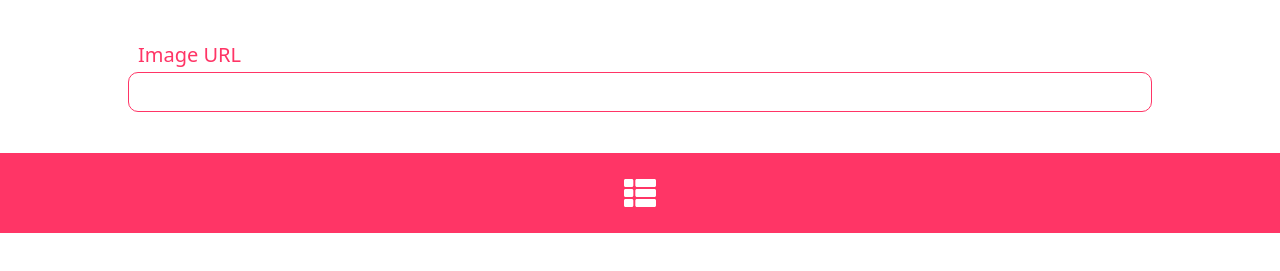
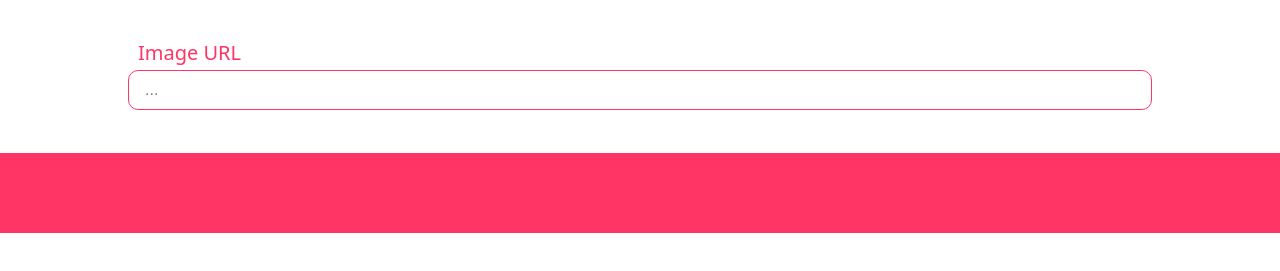
Before and after one commit to idn8k/responsibility_app, a Next.js app: page /addChildPage in a window 1280 px wide. Shown: the part 567-838 px from the top of the page. Built offline with nearby package versions, Linux system fonts and the light colour scheme.

Commit message:
create new child - done

```diff
--- a/components/AddChildForm.jsx
+++ b/components/AddChildForm.jsx
@@ -1,7 +1,10 @@
 import React, { useEffect, useState } from "react";
+import { useRouter } from "next/router";
+import { mutate } from "swr";
+
 import Button from "./ui/Button";
 import styled from "styled-components";
-import { mutate } from "swr";
+import Link from "next/link";
 
 const StyledHeading = styled.h2`
   color: #ff3566;
@@ -83,21 +86,40 @@ const StyledBtnContainer = styled.div`
   justify-content: space-around;
 `;
 
+const StyledLinkBtn = styled(Link)`
+  background-color: #fff;
+  color: #ff3566;
+  border: 1px solid #ff3566;
+  width: 45%;
+  padding: 10px 0;
+  border-radius: 10px;
+  cursor: pointer;
+  font-size: 20px;
+  text-decoration: none;
+  text-align: center;
+`;
+
 export default function AddChildForm() {
+  const router = useRouter();
   const [inputData, setInputData] = useState({
     name: "",
     birth_date: "",
     imgUrl: "",
   });
-  const [isInput, setIsInput] = useState(false);
 
-  useEffect(
-    function () {
-      console.log("Update state:", isInput);
-      console.log("Update state:", inputData);
-    },
-    [isInput, inputData]
-  );
+  const [isFormComplete, setFormComplete] = useState(false);
+
+  useEffect(() => {
+    if (
+      inputData.name.length !== 0 &&
+      inputData.birth_date.length !== 0 &&
+      inputData.imgUrl.length !== 0
+    ) {
+      setFormComplete(true);
+    } else {
+      setFormComplete(false);
+    }
+  }, [inputData]);
 
   async function handleSubmit(e) {
     e.preventDefault();
@@ -113,16 +135,18 @@ export default function AddChildForm() {
     if (response.ok) {
       mutate();
     }
-
-    console.log("response:", response);
+    setInputData(childData);
+    router.push("/");
   }
 
   function handleChange(e) {
-    setIsInput(e.target.value.length === 0);
-    console.log(isInput);
+    const key = e.target.name;
+    const value = e.target.value;
+
+    setInputData((inputData) => ({ ...inputData, [key]: value }));
   }
 
-  // const shortendUrl = inputData?.imgUrl.slice(0, 20) + "...";
+  const shortendUrl = inputData?.imgUrl.slice(0, 20) + "...";
 
   return (
     <>
@@ -136,6 +160,7 @@ export default function AddChildForm() {
             type="text"
             id="name"
             onChange={handleChange}
+            value={inputData.name}
             placeholder={inputData.name ? inputData.name : "..."}
           />
         </StyledInputContainer>
@@ -147,31 +172,32 @@ export default function AddChildForm() {
             type="date"
             id="birth_date"
             onChange={handleChange}
-            placeholder={inputData.birth_date ? inputData.name : "01.01.2020"}
+            value={inputData.birth_date}
+            placeholder={
+              inputData.birth_date ? inputData.birth_date : "01.01.2020"
+            }
           />
         </StyledInputContainer>
         <StyledInputContainer>
           <StyledLabel htmlFor="imgUrl">Image URL</StyledLabel>
           <StyledInput
+            required
             name="imgUrl"
-            required
             type="text"
             id="imgUrl"
             onChange={handleChange}
-            // placeholder={inputData.imgUrl ? shortendUrl : "..."}
-            placeholder={inputData.imgUrl}
+            value={inputData.imgUrl}
+            placeholder={inputData.imgUrl ? shortendUrl : "..."}
           />
         </StyledInputContainer>
         <StyledBtnContainer>
-          {!isInput ? (
+          {isFormComplete ? (
             <>
-              <Button add type="submit">
-                Add
-              </Button>
-              <Button>Cancel</Button>
+              <StyledLinkBtn href="/">Cancel</StyledLinkBtn>
+              <Button type="submit">Add</Button>
             </>
           ) : (
-            <Button>Cancel</Button>
+            <StyledLinkBtn href="/">Cancel</StyledLinkBtn>
           )}
         </StyledBtnContainer>
       </StyledForm>
--- a/components/Navbar.jsx
+++ b/components/Navbar.jsx
@@ -1,7 +1,9 @@
-import React from "react";
+import React, { useEffect, useState } from "react";
 import styled from "styled-components";
+import { useRouter } from "next/router";
 
-import { FaThList } from "react-icons/fa";
+import { FaThList, FaPlus } from "react-icons/fa";
+import Link from "next/link";
 
 const StyledNavbar = styled.nav`
   background: #ff3566;
@@ -17,9 +19,17 @@ const StyledNavbar = styled.nav`
 `;
 
 export default function Navbar() {
+  const [showPlusIcon, setIcon] = useState(false);
+  const { pathname } = useRouter();
+  useEffect(() => {
+    setIcon(pathname === "/addChildPage");
+  }, [pathname, showPlusIcon]);
+
   return (
     <StyledNavbar>
-      <FaThList color="white" size="2rem" />
+      <Link href="/addChildPage">
+        {!showPlusIcon && <FaPlus color="white" size="2rem" />}
+      </Link>
     </StyledNavbar>
   );
 }
--- a/components/ui/Button.jsx
+++ b/components/ui/Button.jsx
@@ -2,9 +2,9 @@ import React from "react";
 import styled from "styled-components";
 
 const StyledBtn = styled.button`
-  background-color: ${(props) => (props.add ? "#ff3566" : "#fff")};
-  color: ${(props) => (props.add ? "#fff" : "#ff3566")};
-  border: solid 1px ${(props) => (props.add ? "#fff" : "#ff3566")};
+  background-color: #ff3566;
+  color: #fff;
+  border: 1px solid #ff3566;
   width: 45%;
   padding: 10px 0;
   border-radius: 10px;
@@ -12,6 +12,6 @@ const StyledBtn = styled.button`
   font-size: 20px;
 `;
 
-export default function Button({ children, add }) {
-  return <StyledBtn add={add}>{children}</StyledBtn>;
+export default function Button({ children }) {
+  return <StyledBtn>{children}</StyledBtn>;
 }
--- a/components/ui/Logo.jsx
+++ b/components/ui/Logo.jsx
@@ -12,14 +12,14 @@ export default function Logo() {
   return (
     <StyledLogo width={78} height={78} viewBox="0 0 335 293">
       <path
-        fill-rule="evenodd"
-        clip-rule="evenodd"
+        fillRule="evenodd"
+        clipRule="evenodd"
         d="M244.122 199.573C230.207 230.92 202.465 255.731 166.589 264.582C104.981 279.78 42.7177 242.158 27.5192 180.55C12.3208 118.943 49.9429 56.6792 111.55 41.4808C147.427 32.6302 183.525 41.6917 210.422 62.9709L200.906 70.1488C176.973 52.3137 145.544 44.9286 114.302 52.6358C58.8555 66.3144 24.9956 122.352 38.6742 177.799C52.3528 233.245 108.39 267.105 163.837 253.427C195.078 245.719 219.467 224.564 232.359 197.644L244.122 199.573Z"
         fill="white"
       />
       <path
-        fill-rule="evenodd"
-        clip-rule="evenodd"
+        fillRule="evenodd"
+        clipRule="evenodd"
         d="M283.506 16.5708C282.647 13.0868 278.505 11.6156 275.641 13.7766L77.0046 163.608C73.4931 166.257 74.8661 171.822 79.2066 172.534L324.737 212.791C328.278 213.371 331.26 210.143 330.4 206.659L283.506 16.5708ZM275.051 35.0647C274.191 31.5781 270.045 30.1082 267.181 32.2743L101.505 157.566C98.0018 160.216 99.3724 165.771 103.706 166.487L308.645 200.35C312.188 200.935 315.174 197.706 314.314 194.219L275.051 35.0647Z"
         fill="white"
       />
--- a/pages/api/children_items/index.js
+++ b/pages/api/children_items/index.js
@@ -8,7 +8,6 @@ export default async function handler(request, response) {
     const children = await Child.find();
 
     response.status(200).json(children);
-    console.log(children);
 
     return;
   }
```
Also changed, not shown: pages/index.js (+5 -7 lines).
